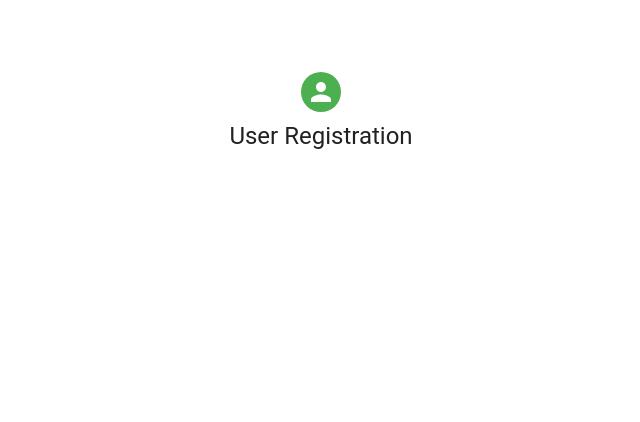
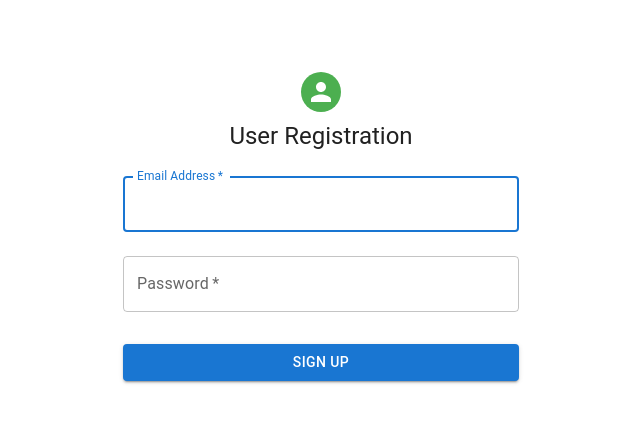
Before and after one commit to ShaunCl123/FeelFlow, a Next.js app: page /register in a window 1280 px wide. Shown: the top 422 px of the page, without its empty margins (319-959 px from the left). Built offline with nearby package versions, Linux system fonts and the light colour scheme.

Commit message:
Login Test 4

```diff
--- a/src/app/register/page.js
+++ b/src/app/register/page.js
@@ -24,7 +24,7 @@ export default function Register() {
 
     const userData = { email, pass };
 
-    const res = await fetch('api/register', {
+    const res = await fetch('http://localhost:3000/api/register', {
       method: 'POST',
       headers: {
         'Content-Type': 'application/json',
@@ -66,7 +66,40 @@ export default function Register() {
             User Registration
           </Typography>
           <Box component="form" onSubmit={handleSubmit} noValidate sx={{ mt: 1 }}>
-            {/* ... rest of your form components ... */}
+            <TextField
+              margin="normal"
+              required
+              fullWidth
+              id="email"
+              label="Email Address"
+              name="email"
+              autoComplete="email"
+              autoFocus
+              value={email}
+              onChange={(e) => setEmail(e.target.value)}
+            />
+            <TextField
+              margin="normal"
+              required
+              fullWidth
+              name="pass"
+              label="Password"
+              type="password"
+              id="pass"
+              autoComplete="current-password"
+              value={pass}
+              onChange={(e) => setPass(e.target.value)}
+            />
+            {/* ... other form fields ... */}
+            <Button
+              type="submit"
+              fullWidth
+              variant="contained"
+              sx={{ mt: 3, mb: 2 }}
+            >
+              Sign Up
+            </Button>
+            {/* ... other form elements ... */}
           </Box>
         </Box>
       </Container>
```
